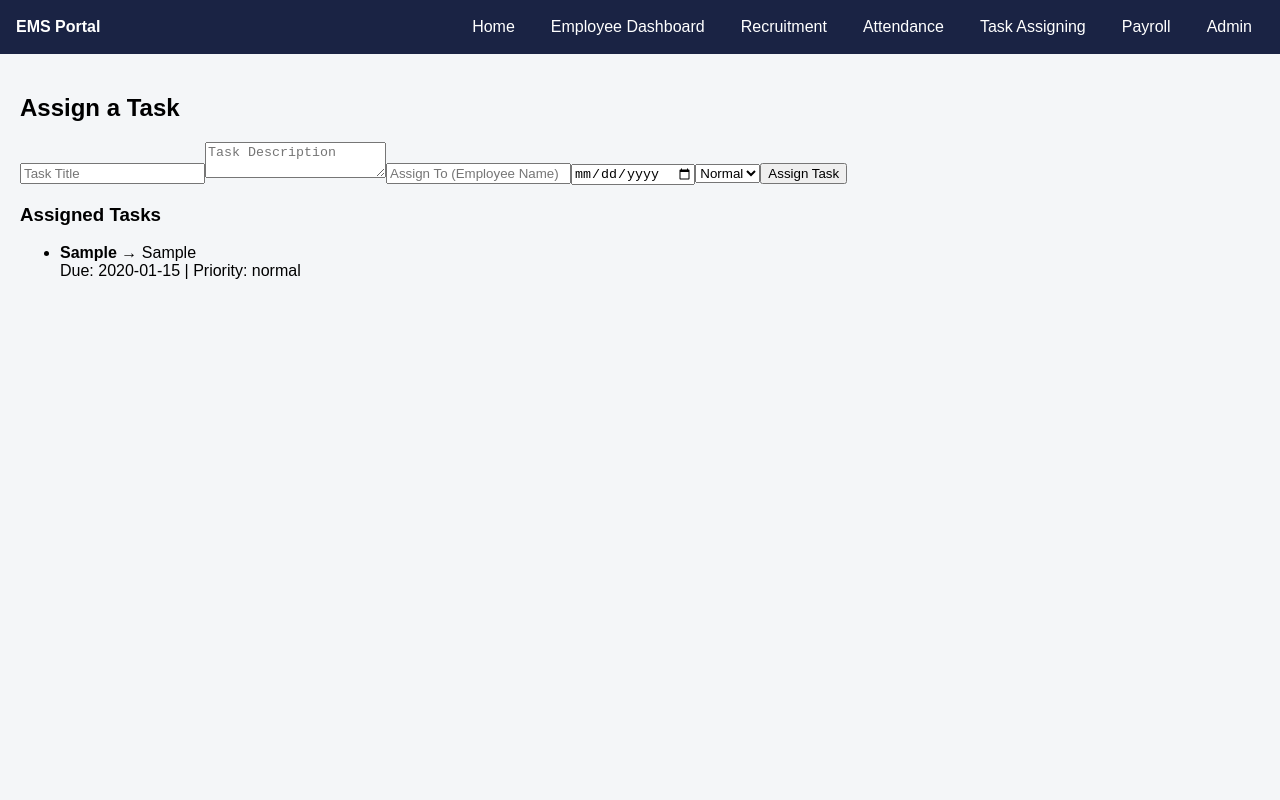
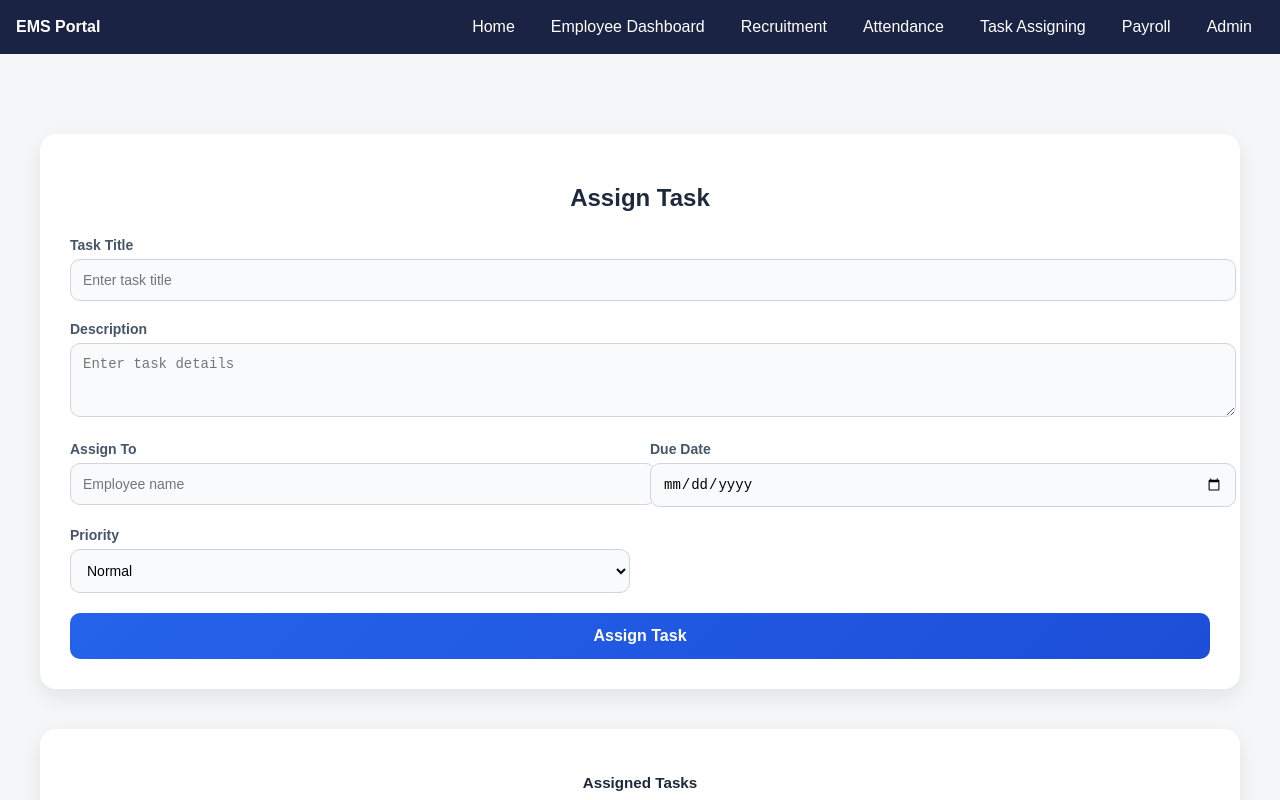
Before and after one commit to Karan27q/erp, a React (Create React App) app in the folder frontend/: page /tasks in a window 1280 px wide. Both pictures are taken after typing "Sample", "Sample", "Sample", "2020-01-15" into the empty fields and a click on the button "Assign Task". Shown: the top 800 px of the page. Built offline with nearby package versions, Linux system fonts and the light colour scheme.

Commit message:
I cannot generate a commit message based on "Not a git repository". Please provide a valid git diff.

```diff
--- a/frontend/src/pages/Tasks.js
+++ b/frontend/src/pages/Tasks.js
@@ -1,4 +1,6 @@
 import React, { useState } from "react";
+import "../styles/Tasks.css";
+import "../components/Sidebar";
 
 const TaskAssign = () => {
   const [task, setTask] = useState({
@@ -10,6 +12,7 @@ const TaskAssign = () => {
   });
 
   const [tasks, setTasks] = useState([]);
+  const [editingId, setEditingId] = useState(null);
 
   const handleChange = (e) => {
     const { name, value } = e.target;
@@ -18,8 +21,16 @@ const TaskAssign = () => {
 
   const handleSubmit = (e) => {
     e.preventDefault();
-    // Here you will later call your API (backend)
-    setTasks([...tasks, { ...task, id: tasks.length + 1 }]);
+
+    if (editingId) {
+      setTasks(
+        tasks.map((t) => (t.id === editingId ? { ...task, id: editingId } : t))
+      );
+      setEditingId(null);
+    } else {
+      setTasks([...tasks, { ...task, id: Date.now() }]); // safer unique ID
+    }
+
     setTask({
       title: "",
       description: "",
@@ -29,77 +40,124 @@ const TaskAssign = () => {
     });
   };
 
+  const handleEdit = (task) => {
+    setTask(task);
+    setEditingId(task.id);
+  };
+
+  const handleDelete = (id) => {
+    setTasks(tasks.filter((t) => t.id !== id));
+  };
+
   return (
-    <div className="p-6">
-      <h2 className="text-xl font-bold mb-4">Assign a Task</h2>
-      <form onSubmit={handleSubmit} className="space-y-4 max-w-md">
+    <div className="container">
+      {/* === Form Card === */}
+      <div className="card">
+        <h2>{editingId ? "Edit Task" : "Assign Task"}</h2>
+        <form onSubmit={handleSubmit} className="task-form">
+          <div className="full-width">
+            <label>Task Title</label>
             <input
               type="text"
               name="title"
-          placeholder="Task Title"
               value={task.title}
               onChange={handleChange}
-          className="w-full p-2 border rounded"
+              placeholder="Enter task title"
               required
             />
+          </div>
+
+          <div className="full-width">
+            <label>Description</label>
             <textarea
               name="description"
-          placeholder="Task Description"
               value={task.description}
               onChange={handleChange}
-          className="w-full p-2 border rounded"
+              rows="3"
+              placeholder="Enter task details"
             />
+          </div>
+
+          <div>
+            <label>Assign To</label>
             <input
               type="text"
               name="assignedTo"
-          placeholder="Assign To (Employee Name)"
               value={task.assignedTo}
               onChange={handleChange}
-          className="w-full p-2 border rounded"
+              placeholder="Employee name"
               required
             />
+          </div>
+
+          <div>
+            <label>Due Date</label>
             <input
               type="date"
               name="dueDate"
               value={task.dueDate}
               onChange={handleChange}
-          className="w-full p-2 border rounded"
             />
+          </div>
+
+          <div>
+            <label>Priority</label>
             <select
               name="priority"
               value={task.priority}
               onChange={handleChange}
-          className="w-full p-2 border rounded"
             >
               <option value="low">Low</option>
               <option value="normal">Normal</option>
               <option value="high">High</option>
             </select>
-        <button
-          type="submit"
-          className="bg-blue-600 text-white px-4 py-2 rounded"
-        >
-          Assign Task
+          </div>
+
+          <button type="submit" className="submit-btn">
+            {editingId ? "Update Task" : "Assign Task"}
           </button>
         </form>
+      </div>
 
-      {/* Task List */}
-      <h3 className="text-lg font-semibold mt-8">Assigned Tasks</h3>
-      <ul className="mt-2 space-y-2">
+      {/* === Task List Card === */}
+      <div className="card">
+        <h3>Assigned Tasks</h3>
+        {tasks.length === 0 ? (
+          <p style={{ textAlign: "center", color: "#475569" }}>
+            No tasks assigned yet.
+          </p>
+        ) : (
+          <div className="task-grid">
             {tasks.map((t) => (
-          <li
-            key={t.id}
-            className="p-3 border rounded flex justify-between items-center"
+              <div key={t.id} className="task-card">
+                <div>
+                  <h4>{t.title}</h4>
+                  <p>{t.description || "No description"}</p>
+                  <p>
+                    <strong>Assigned To:</strong> {t.assignedTo}
+                  </p>
+                  <p>
+                    <strong>Due:</strong> {t.dueDate || "N/A"}
+                  </p>
+                </div>
+
+                <div className="task-actions">
+                  <span className={`priority ${t.priority}`}>{t.priority}</span>
+                  <button onClick={() => handleEdit(t)} className="btn btn-edit">
+                    Edit
+                  </button>
+                  <button
+                    onClick={() => handleDelete(t.id)}
+                    className="btn btn-delete"
                   >
-            <div>
-              <strong>{t.title}</strong> → {t.assignedTo}
-              <div className="text-sm text-gray-500">
-                Due: {t.dueDate || "N/A"} | Priority: {t.priority}
+                    Delete
+                  </button>
                 </div>
               </div>
-          </li>
             ))}
-      </ul>
+          </div>
+        )}
+      </div>
     </div>
   );
 };
--- /dev/null
+++ b/frontend/src/styles/Tasks.css
@@ -0,0 +1,194 @@
+/* === Base Layout === */
+body {
+  font-family: 'Inter', 'Segoe UI', Tahoma, sans-serif;
+  background: #f1f5f9;
+  margin: 0;
+  padding: 0;
+  color: #333;
+}
+
+.container {
+  max-width: 1200px;
+  margin: 40px auto;
+  padding: 20px;
+}
+
+/* === Card Containers === */
+.card {
+  background: #fff;
+  padding: 30px;
+  border-radius: 16px;
+  box-shadow: 0 8px 20px rgba(0, 0, 0, 0.08);
+  margin-bottom: 40px;
+  transition: transform 0.2s ease, box-shadow 0.3s ease;
+}
+
+.card:hover {
+  transform: translateY(-4px);
+  box-shadow: 0 10px 25px rgba(0, 0, 0, 0.12);
+}
+
+.card h2,
+.card h3 {
+  text-align: center;
+  margin-bottom: 25px;
+  color: #1e293b;
+  font-weight: 700;
+}
+
+/* === Form Styling === */
+.task-form {
+  display: grid;
+  grid-template-columns: 1fr 1fr;
+  gap: 20px;
+}
+
+.task-form label {
+  display: block;
+  font-size: 14px;
+  font-weight: 600;
+  margin-bottom: 6px;
+  color: #475569;
+}
+
+.task-form input,
+.task-form textarea,
+.task-form select {
+  width: 100%;
+  padding: 12px;
+  border: 1px solid #d1d5db;
+  border-radius: 10px;
+  font-size: 14px;
+  background: #f9fafb;
+  transition: all 0.2s ease-in;
+}
+
+.task-form input:focus,
+.task-form textarea:focus,
+.task-form select:focus {
+  border: 1px solid #2563eb;
+  background: #fff;
+  outline: none;
+  box-shadow: 0 0 0 3px rgba(37, 99, 235, 0.2);
+}
+
+.task-form .full-width {
+  grid-column: span 2;
+}
+
+/* === Buttons === */
+.submit-btn {
+  grid-column: span 2;
+  padding: 14px;
+  background: linear-gradient(135deg, #2563eb, #1d4ed8);
+  color: white;
+  border: none;
+  border-radius: 10px;
+  font-size: 16px;
+  font-weight: 600;
+  cursor: pointer;
+  transition: transform 0.2s ease, background 0.3s ease;
+}
+
+.submit-btn:hover {
+  background: linear-gradient(135deg, #1d4ed8, #1e40af);
+  transform: translateY(-2px);
+}
+
+/* === Task Grid === */
+.task-grid {
+  display: grid;
+  grid-template-columns: repeat(auto-fit, minmax(280px, 1fr));
+  gap: 25px;
+}
+
+/* === Task Card === */
+.task-card {
+  background: #ffffff;
+  border: 1px solid #e5e7eb;
+  padding: 22px;
+  border-radius: 14px;
+  box-shadow: 0 4px 10px rgba(0, 0, 0, 0.05);
+  display: flex;
+  flex-direction: column;
+  justify-content: space-between;
+  transition: transform 0.2s ease;
+}
+
+.task-card:hover {
+  transform: translateY(-4px);
+}
+
+.task-card h4 {
+  font-size: 18px;
+  font-weight: 700;
+  margin: 0 0 12px;
+  color: #1e293b;
+}
+
+.task-card p {
+  font-size: 14px;
+  margin: 4px 0;
+  color: #475569;
+}
+
+/* === Priority Badges === */
+.priority {
+  display: inline-block;
+  padding: 6px 12px;
+  border-radius: 20px;
+  font-size: 12px;
+  font-weight: 600;
+  text-transform: capitalize;
+}
+
+.priority.low {
+  background: #dcfce7;
+  color: #166534;
+}
+
+.priority.normal {
+  background: #fef9c3;
+  color: #854d0e;
+}
+
+.priority.high {
+  background: #fee2e2;
+  color: #991b1b;
+}
+
+/* === Action Buttons === */
+.task-actions {
+  display: flex;
+  justify-content: flex-end;
+  gap: 10px;
+  margin-top: 16px;
+}
+
+.btn {
+  padding: 8px 16px;
+  border: none;
+  border-radius: 8px;
+  font-size: 13px;
+  font-weight: 600;
+  cursor: pointer;
+  transition: all 0.3s ease;
+}
+
+.btn-edit {
+  background: #0ea5e9;
+  color: white;
+}
+
+.btn-edit:hover {
+  background: #0369a1;
+}
+
+.btn-delete {
+  background: #ef4444;
+  color: white;
+}
+
+.btn-delete:hover {
+  background: #991b1b;
+}
```
Lines whose indentation alone changed are shown as unchanged.
